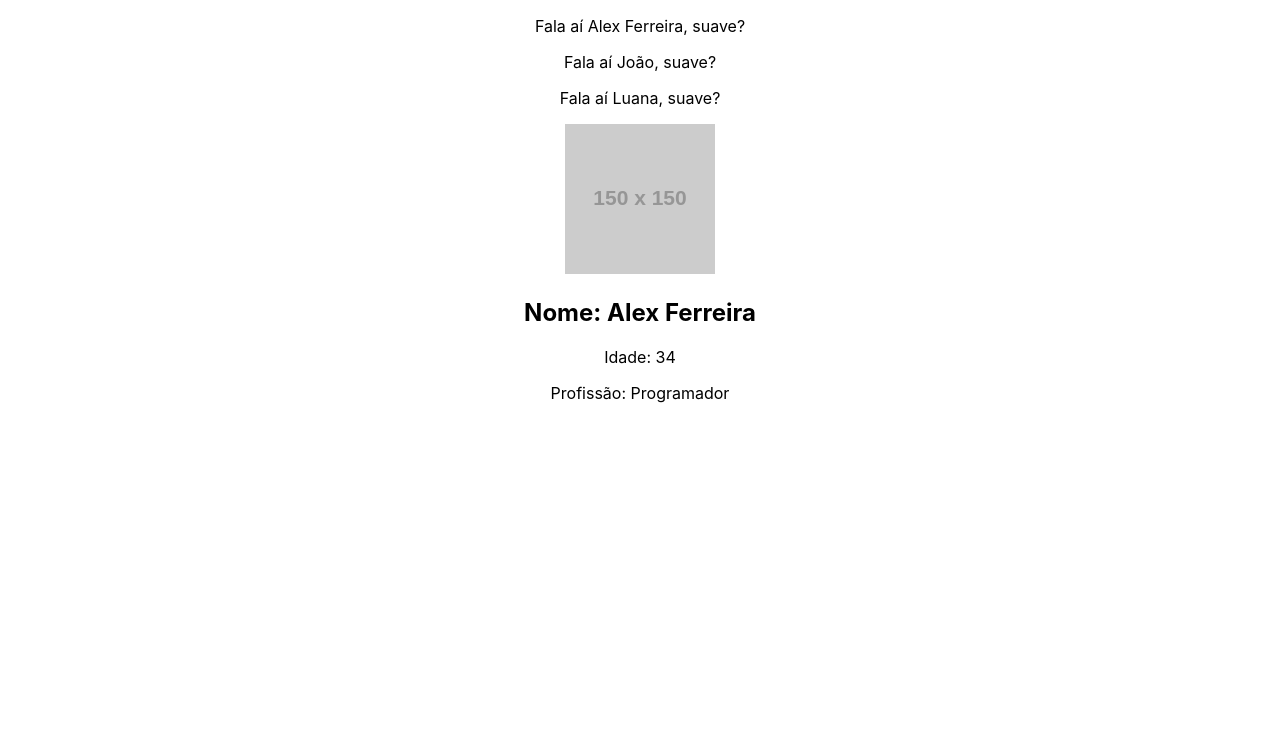
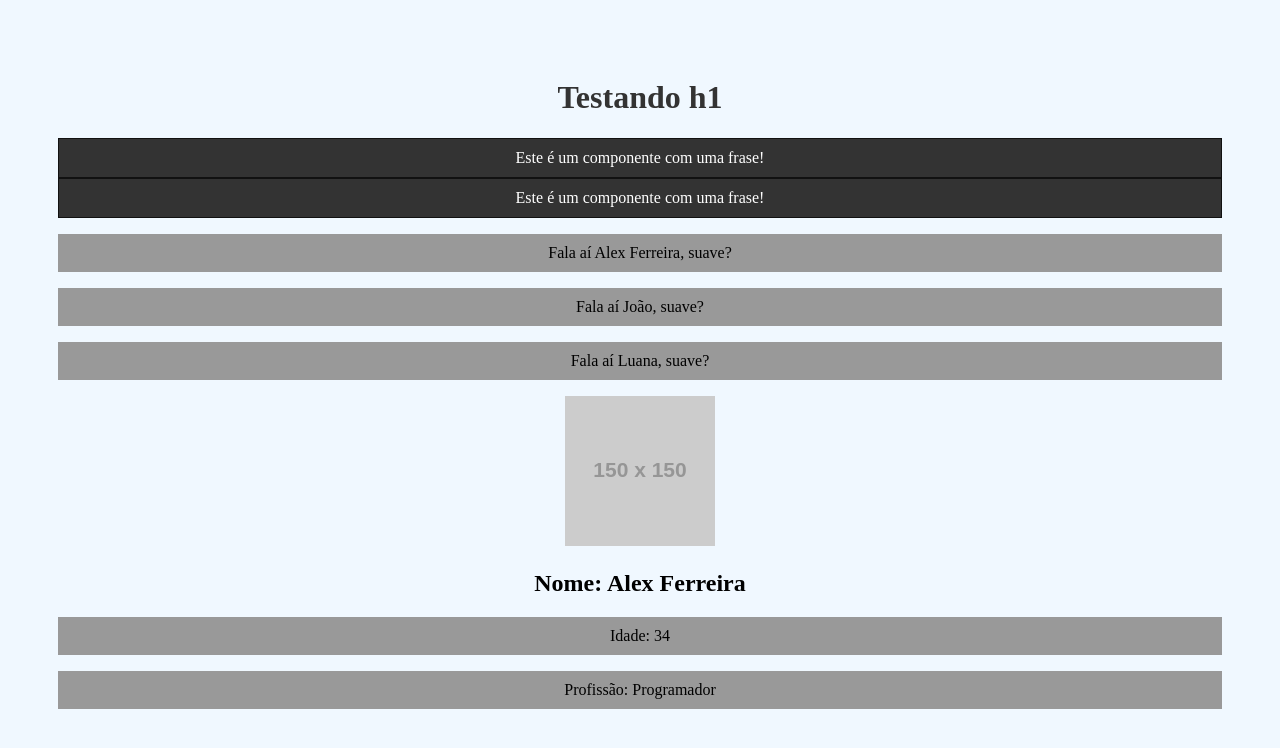
Before and after one commit to asfuture/Sistema-de-Gerenciamento-de-projeto-React, a React (Create React App) app: page / in a window 1280 px wide. Shown: the top 748 px of the page. Built offline with nearby package versions, Linux system fonts and the light colour scheme.

Commit message:
inserindo CSS no React

```diff
--- a/src/App.js
+++ b/src/App.js
@@ -2,11 +2,15 @@
 import HelloWorld from './components/HelloWorld';
 import SayMayName from './components/sayMyName';
 import Pessoa from './components/Pessoa';
+import Frase from './components/Frase';
 
 function App() {
   const nome = "Luana"
   return (
     <div className="App">
+      <h1>Testando h1</h1>
+      <Frase />
+      <Frase />
         <SayMayName  nome="Alex Ferreira"/>
         <SayMayName  nome="João"/>
         <SayMayName  nome={nome}/>
--- a/src/components/Frase.js
+++ b/src/components/Frase.js
@@ -1,7 +1,9 @@
+import styles from './Frase.module.css';
+
 function Frase() {
     return(
-        <div>
-            <p>Este é um componente com uma frase!</p>
+        <div className={styles.fraseContainer}>
+            <p className={styles.fraseContent}>Este é um componente com uma frase!</p>
         </div>
     )
 }
--- /dev/null
+++ b/src/components/Frase.module.css
@@ -0,0 +1,9 @@
+.fraseContainer {
+    background-color: #333;
+    border: 1px solid #111;
+}
+.fraseContent {
+    color: #fff;
+    background-color: #333;
+    margin: 0;
+}
--- a/src/index.css
+++ b/src/index.css
@@ -1,13 +1,11 @@
 body {
-  margin: 0;
-  font-family: -apple-system, BlinkMacSystemFont, 'Segoe UI', 'Roboto', 'Oxygen',
-    'Ubuntu', 'Cantarell', 'Fira Sans', 'Droid Sans', 'Helvetica Neue',
-    sans-serif;
-  -webkit-font-smoothing: antialiased;
-  -moz-osx-font-smoothing: grayscale;
+  padding: 50px;
+  background-color: aliceblue;
 }
-
-code {
-  font-family: source-code-pro, Menlo, Monaco, Consolas, 'Courier New',
-    monospace;
+h1{
+  color: #333;
 }
+p{
+  background-color: #999;
+  padding: 10px;
+}
```
